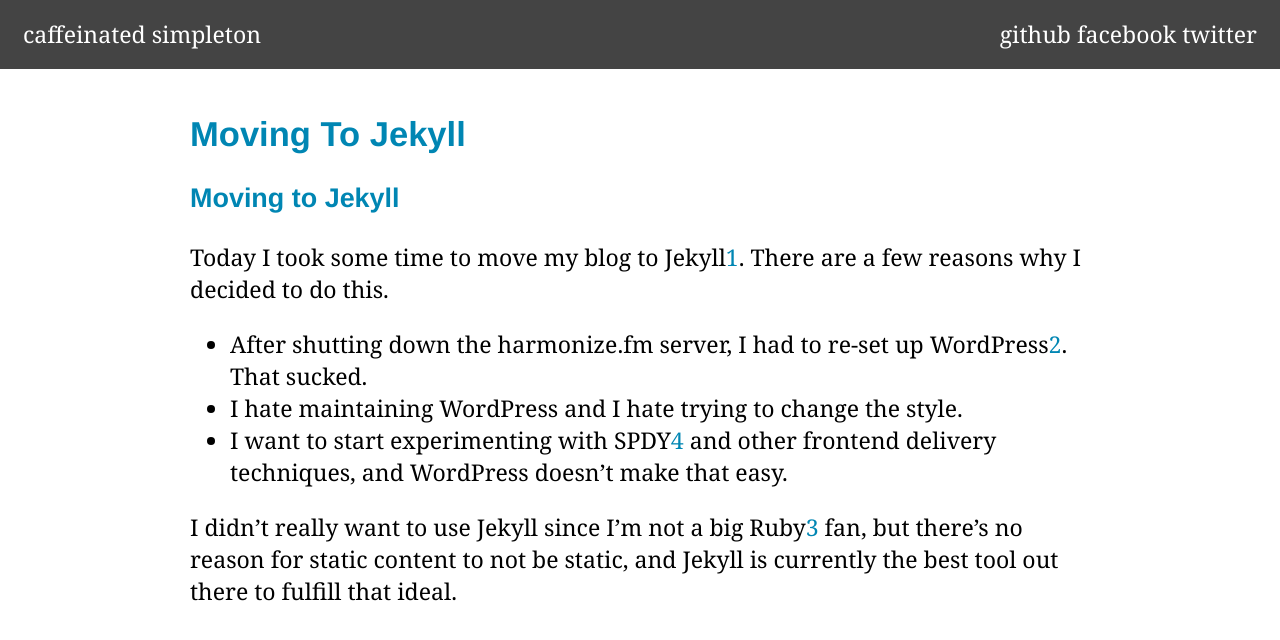
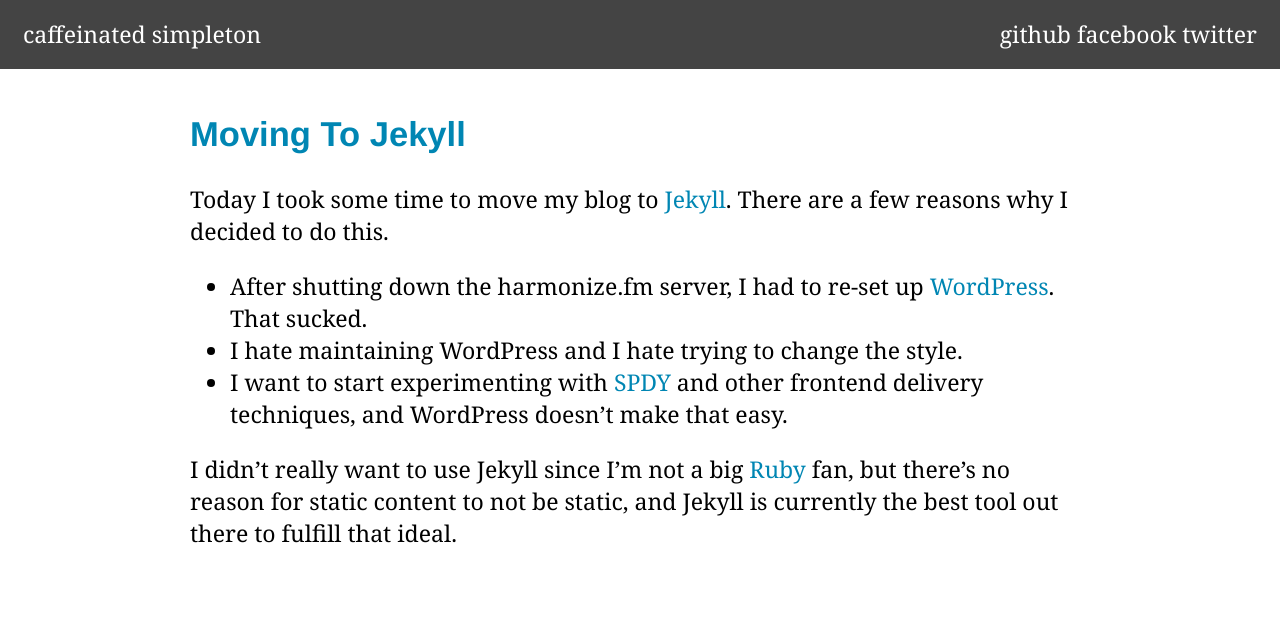
Before and after one commit to JustinTulloss/caffeinated-simpleton, a Jekyll site: the page built from _posts/2012-12-29-moving-to-jekyll.markdown, in a window 1280 px wide. Shown: the top 640 px of the page. Built offline with Jekyll 4.4.1, drawn with Linux system fonts in a browser that asks for light colours; Markdown is read by kramdown in place of the engine named in the settings.

Commit message:
fix jekyll post

```diff
--- a/_posts/2012-12-29-moving-to-jekyll.markdown
+++ b/_posts/2012-12-29-moving-to-jekyll.markdown
@@ -1,19 +1,16 @@
 ---
 layout: post
 ---
-Moving to Jekyll
-================
-
-Today I took some time to move my blog to Jekyll[1]. There are a few reasons
+Today I took some time to move my blog to [Jekyll][1]. There are a few reasons
 why I decided to do this.
 
- - After shutting down the harmonize.fm server, I had to re-set up WordPress[2].
+ - After shutting down the harmonize.fm server, I had to re-set up [WordPress][2].
    That sucked.
  - I hate maintaining WordPress and I hate trying to change the style.
- - I want to start experimenting with SPDY[4] and other frontend delivery
+ - I want to start experimenting with [SPDY][4] and other frontend delivery
    techniques, and WordPress doesn't make that easy.
 
-I didn't really want to use Jekyll since I'm not a big Ruby[3] fan, but there's
+I didn't really want to use Jekyll since I'm not a big [Ruby][3] fan, but there's
 no reason for static content to not be static, and Jekyll is currently the best
 tool out there to fulfill that ideal.
 
```
